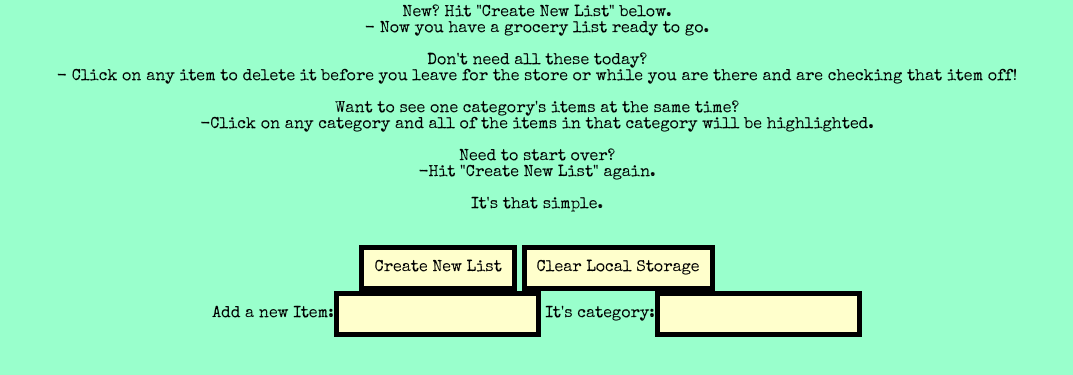
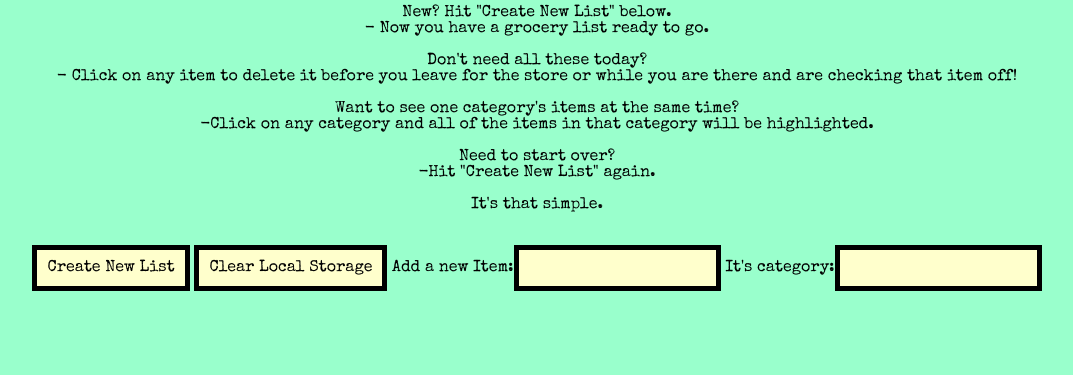
Before and after one commit to tishparkinson/tishparkinson.github.io, a plain HTML site: page index.html in a window 1280 px wide. Shown: the part 89-464 px from the top of the page, without its empty margins (103-1176 px from the left). Drawn offline with nearby package versions, Linux system fonts and the light colour scheme; a web font is replaced by a local one.

Commit message:
Update index.html

```diff
--- a/index.html
+++ b/index.html
@@ -77,7 +77,7 @@ It's that simple.<br>
 <br><br>
 
 <input type="button" class="button"  value="Create New List" onclick="getJSON()"/>
-<input type="button" class="button"  value="Clear Local Storage" onclick="clearLS()"/><br>
+<input type="button" class="button"  value="Clear Local Storage" onclick="clearLS()"/>
 Add a new Item:<input type="text" id="addItem" class="inputbox">
 It's category:<input type="text" id="addCategory" class="inputbox">
 <div id="div"></div></div>
```
